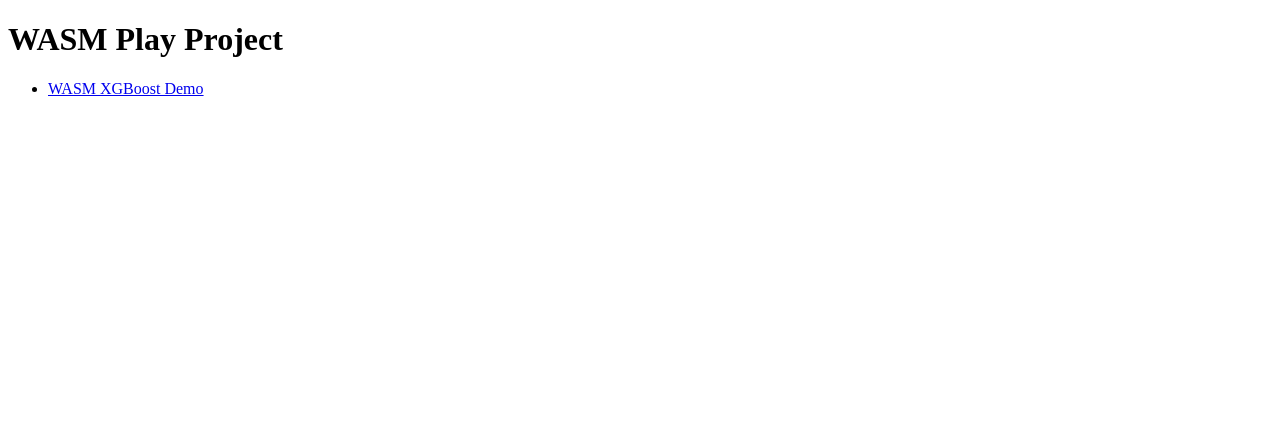
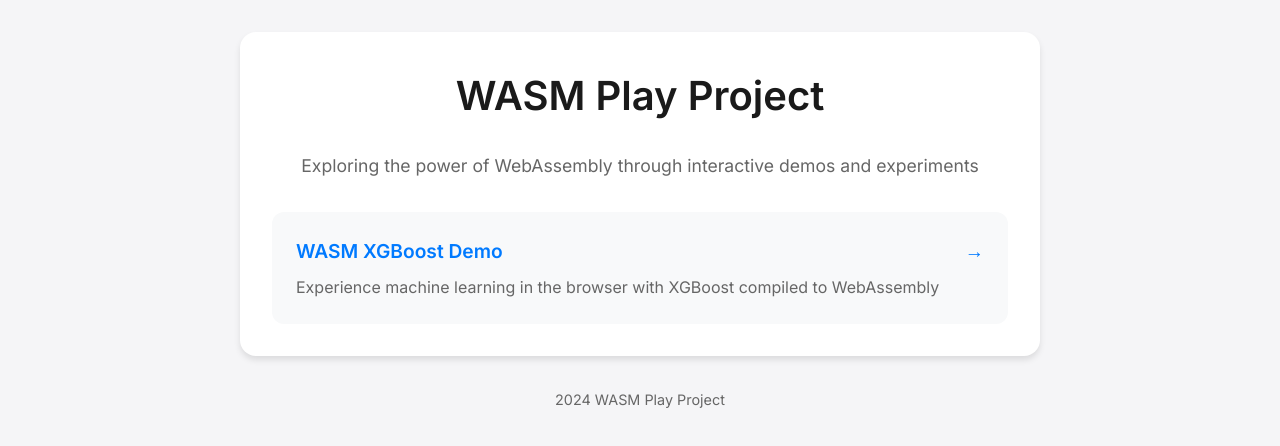
Before and after one commit to esc5221/wasm-play, a plain HTML site: page index.html in a window 1280 px wide. Drawn offline with Linux system fonts and the light colour scheme.

Commit message:
fix: index.html

```diff
--- a/index.html
+++ b/index.html
@@ -4,11 +4,110 @@
     <meta charset="UTF-8">
     <meta name="viewport" content="width=device-width, initial-scale=1.0">
     <title>WASM Play Project</title>
+    <link href="https://fonts.googleapis.com/css2?family=Inter:wght@400;600&display=swap" rel="stylesheet">
+    <style>
+        * {
+            margin: 0;
+            padding: 0;
+            box-sizing: border-box;
+        }
+
+        body {
+            font-family: 'Inter', sans-serif;
+            line-height: 1.6;
+            color: #333;
+            background: #f5f5f7;
+            min-height: 100vh;
+            display: flex;
+            flex-direction: column;
+            align-items: center;
+            padding: 2rem;
+        }
+
+        .container {
+            max-width: 800px;
+            width: 100%;
+            background: white;
+            padding: 2rem;
+            border-radius: 16px;
+            box-shadow: 0 4px 6px rgba(0, 0, 0, 0.1);
+        }
+
+        h1 {
+            font-size: 2.5rem;
+            font-weight: 600;
+            margin-bottom: 1.5rem;
+            color: #1a1a1a;
+            text-align: center;
+        }
+
+        .description {
+            text-align: center;
+            color: #666;
+            margin-bottom: 2rem;
+            font-size: 1.1rem;
+        }
+
+        .projects-grid {
+            display: grid;
+            gap: 1.5rem;
+        }
+
+        .project-card {
+            background: #f8f9fa;
+            padding: 1.5rem;
+            border-radius: 12px;
+            transition: transform 0.2s ease, box-shadow 0.2s ease;
+        }
+
+        .project-card:hover {
+            transform: translateY(-4px);
+            box-shadow: 0 6px 12px rgba(0, 0, 0, 0.1);
+        }
+
+        .project-card a {
+            text-decoration: none;
+            color: #007AFF;
+            font-weight: 600;
+            font-size: 1.2rem;
+            display: flex;
+            align-items: center;
+            justify-content: space-between;
+        }
+
+        .project-card a::after {
+            content: '→';
+            margin-left: 8px;
+        }
+
+        .project-card p {
+            margin-top: 0.5rem;
+            color: #666;
+        }
+
+        footer {
+            margin-top: 2rem;
+            text-align: center;
+            color: #666;
+            font-size: 0.9rem;
+        }
+    </style>
 </head>
 <body>
-    <h1>WASM Play Project</h1>
-    <ul>
-        <li><a href="wasm_xgboost.html">WASM XGBoost Demo</a></li>
-    </ul>
+    <div class="container">
+        <h1>WASM Play Project</h1>
+        <p class="description">
+            Exploring the power of WebAssembly through interactive demos and experiments
+        </p>
+        <div class="projects-grid">
+            <div class="project-card">
+                <a href="wasm_xgboost.html">WASM XGBoost Demo</a>
+                <p>Experience machine learning in the browser with XGBoost compiled to WebAssembly</p>
+            </div>
+        </div>
+    </div>
+    <footer>
+        <p> 2024 WASM Play Project</p>
+    </footer>
 </body>
 </html>
```
